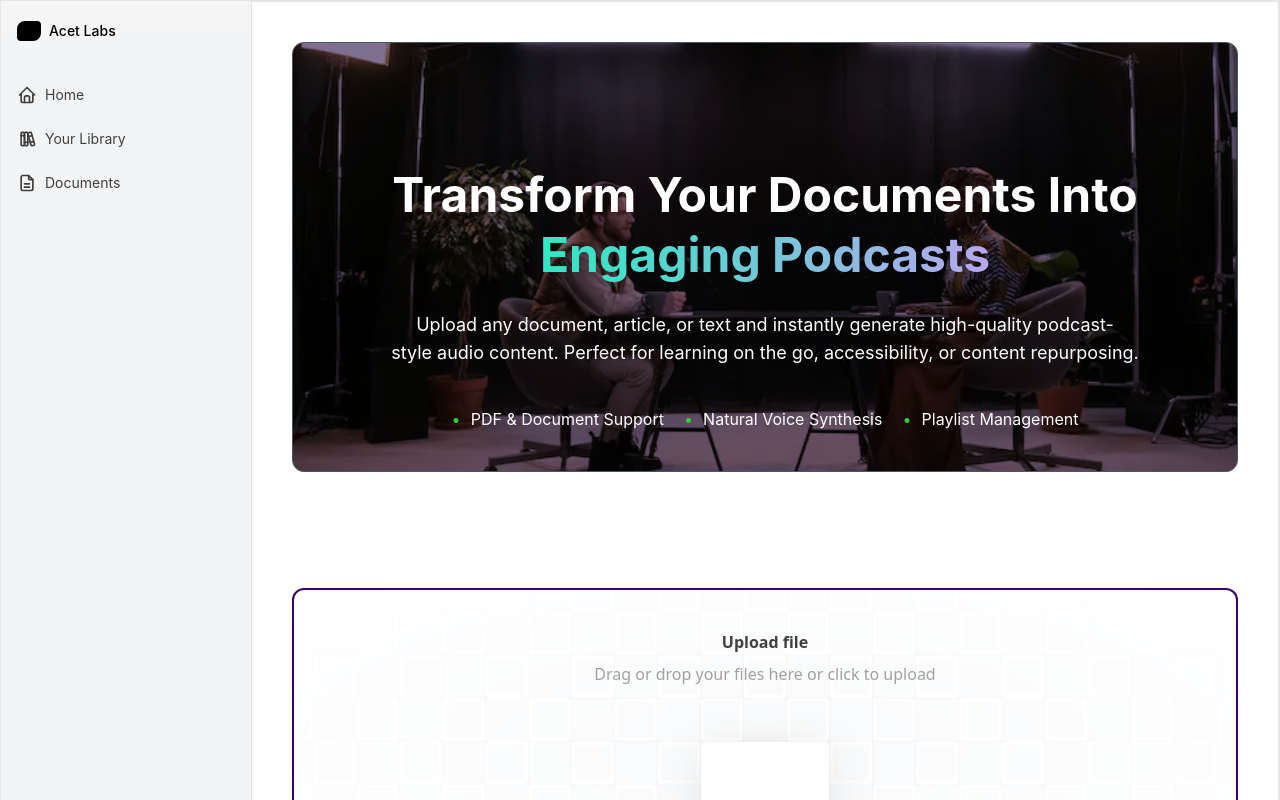
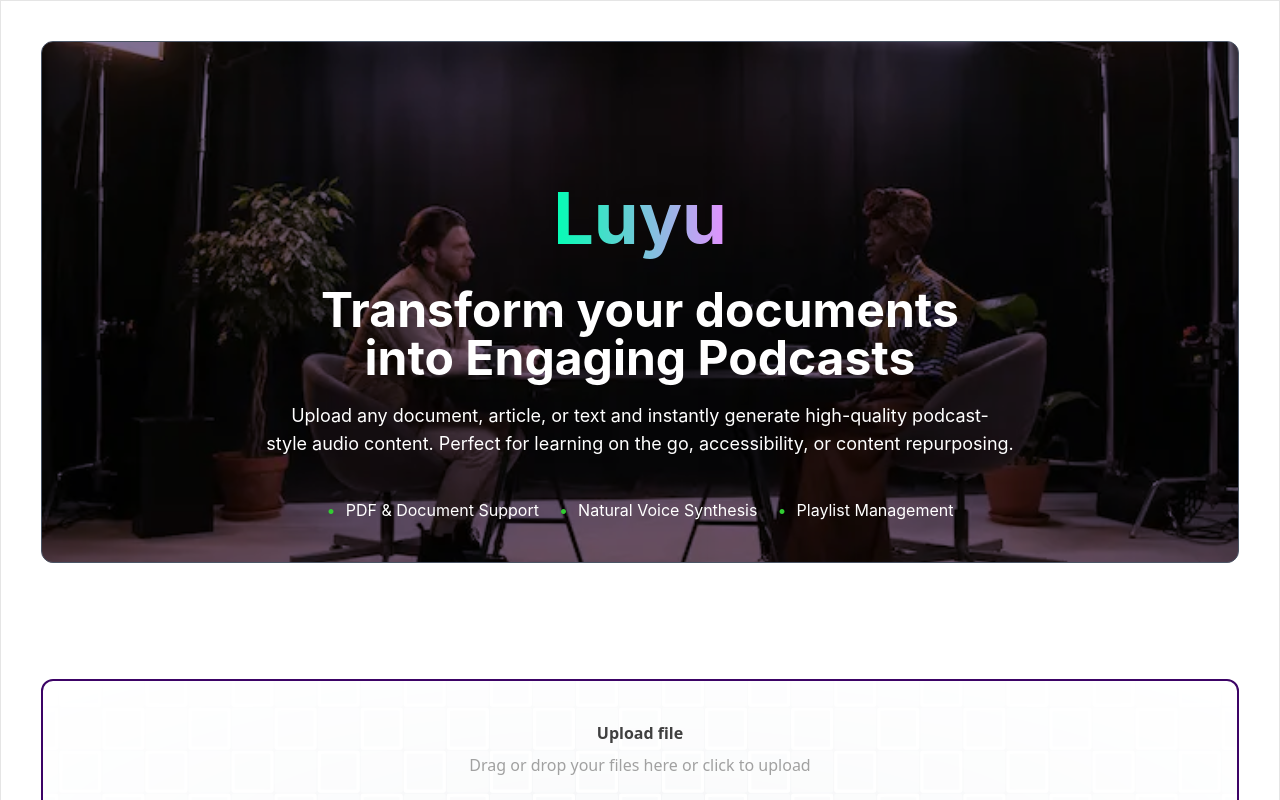
Before and after one commit to liyunze-coding/luyu_frontend, a React (Vite) app: page / in a window 1280 px wide. Shown: the top 800 px of the page. Built offline with nearby package versions, Linux system fonts and the light colour scheme.

Commit message:
url download

```diff
--- a/src/components/home/CreateNewAudio.tsx
+++ b/src/components/home/CreateNewAudio.tsx
@@ -84,16 +84,14 @@
 				throw new Error(`Download failed: ${response.statusText}`);
 			}
 
-			// Create blob and download
-			const blob = await response.blob();
-			const url = window.URL.createObjectURL(blob);
-			const link = document.createElement("a");
-			link.href = url;
-			link.download = filename;
-			document.body.appendChild(link);
-			link.click();
-			document.body.removeChild(link);
-			window.URL.revokeObjectURL(url);
+			const data = await response.json();
+
+			// Open the URL from the response
+			if (data.url) {
+				window.open(data.url, "_blank");
+			} else {
+				throw new Error("No download URL found in response");
+			}
 		} catch (error) {
 			console.error("Download failed:", error);
 			alert("Download failed. Please try again.");
--- a/src/components/home/Hero.tsx
+++ b/src/components/home/Hero.tsx
@@ -11,16 +11,16 @@
 				styles.heroDiv,
 			)}
 		>
-			<div>
-				<h1 className="text-center text-5xl font-bold">
-					Transform Your Documents Into
-				</h1>
+			<div className="flex flex-col items-center justify-center">
 				<GradientTitle
-					className="text-center text-5xl font-bold"
+					className="mb-5 text-center text-7xl font-bold"
 					color="linear-gradient(90deg,rgba(0, 255, 179, 1) 0%, rgba(228, 145, 255, 1) 100%)"
 				>
-					Engaging Podcasts
+					Luyu
 				</GradientTitle>
+				<h2 className="mx-auto max-w-[75%] text-center text-5xl font-bold text-balance">
+					Transform your documents into Engaging Podcasts
+				</h2>
 			</div>
 			<div className="mt-5">
 				<p className="text-center text-lg text-balance">
--- a/src/components/ui/GradientTitle.tsx
+++ b/src/components/ui/GradientTitle.tsx
@@ -12,7 +12,7 @@
 	return (
 		<div
 			className={cn(
-				"text-transparent animate-gradient py-1 lg:py-3 bg-[length:300%]",
+				"animate-gradient relative bg-[length:300%] py-1 text-transparent lg:py-3",
 				className,
 			)}
 			style={{
--- a/src/routes/__root.tsx
+++ b/src/routes/__root.tsx
@@ -9,10 +9,12 @@
 export const Route = createRootRoute({
 	component: () => (
 		<>
-			<Header>
-				<Outlet />
-				<Footer />
-			</Header>
+			<div className="flex flex-1">
+				<div className="flex h-[calc(100%-70px)] w-full flex-1 flex-col gap-2 border border-neutral-200 bg-white text-white dark:border-neutral-700 dark:bg-neutral-900">
+					<Outlet />
+					<Footer />
+				</div>
+			</div>
 
 			{/* <TanstackDevtools
         config={{
```
